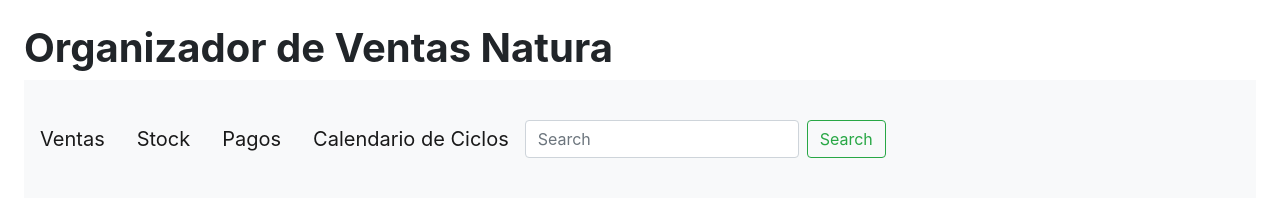
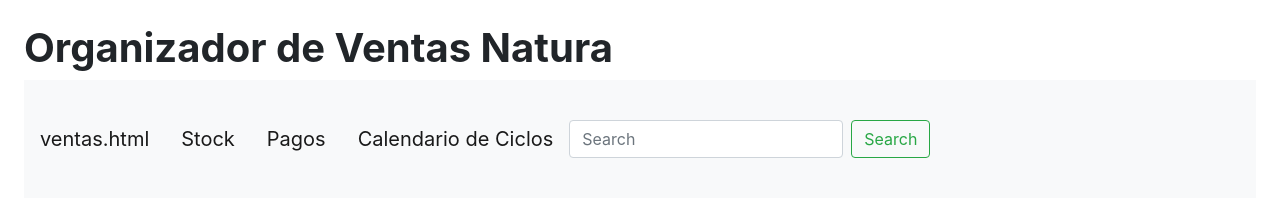
Before and after one commit to barbidominguez/barbidominguez.github.io, a plain HTML site: page home1.html in a window 1280 px wide. Shown: the top 203 px of the page. Drawn offline with nearby package versions, Linux system fonts and the light colour scheme.

Commit message:
Update home1.html

```diff
--- a/home1.html
+++ b/home1.html
@@ -12,7 +12,7 @@
   <div class="m-2 p-0">
     <h1><strong>Organizador de Ventas Natura</strong></h1>
     <nav class="navbar navbar-expand-lg navbar-light bg-light">
-      <a class="navbar-brand" href="#">Ventas</a>
+      <a class="navbar-brand" href="#">ventas.html</a>
       <button class="navbar-toggler" type="button" data-toggle="collapse" data-target="#navbarSupportedContent"
         aria-controls="navbarSupportedContent" aria-expanded="false" aria-label="Toggle navigation">
         <span class="navbar-toggler-icon"></span>
```
